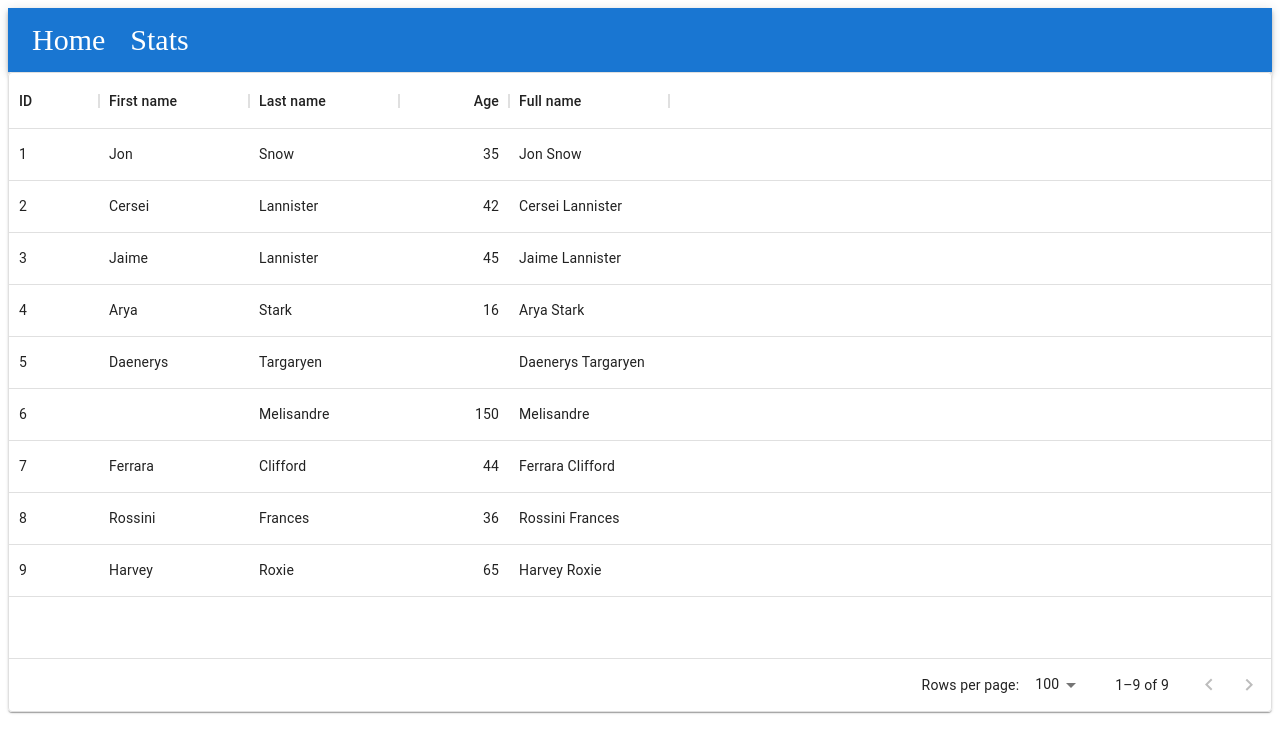
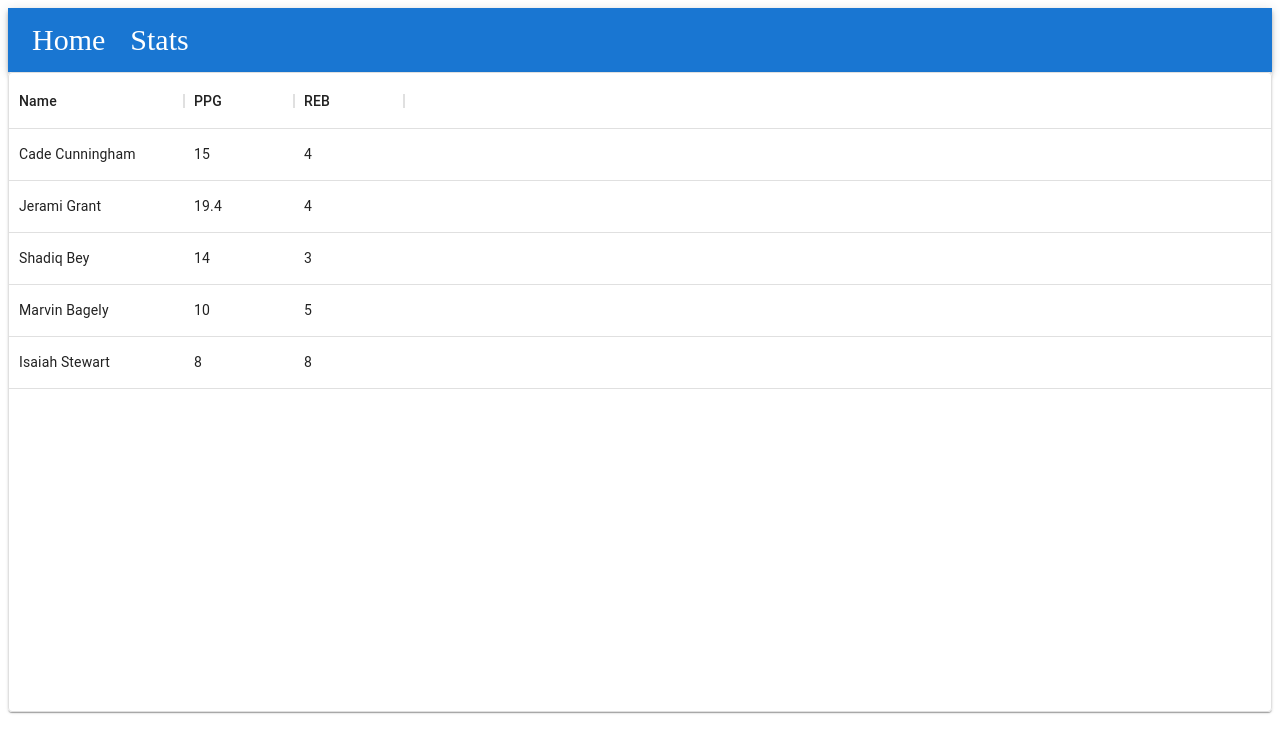
Before and after one commit to bmurf17/pistons-website, a React (Create React App) app: page /stats in a window 1280 px wide. Shown: the top 752 px of the page. Built offline with nearby package versions, Linux system fonts and the light colour scheme.

Commit message:
Start of the grid

```diff
--- a/src/Layout/Navbar.tsx
+++ b/src/Layout/Navbar.tsx
@@ -1,4 +1,3 @@
-import { NoEncryption } from "@mui/icons-material";
 import { AppBar, Box, Toolbar, Link } from "@mui/material";
 
 export function NavBar() {
@@ -6,12 +5,6 @@ export function NavBar() {
     { text: "Home", href: "/", paddingLeft: "0" },
     { text: "Stats", href: "/stats", paddingLeft: "25px" },
   ];
-
-  const orderOfPadding = {
-    aborted: "#D66460",
-    queue: "#6685F0",
-    processing: "#F0E666",
-  };
 
   return (
     <AppBar color="primary" position="static">
--- a/src/StatsDataGrid.tsx
+++ b/src/StatsDataGrid.tsx
@@ -1,55 +1,40 @@
 import { Box, Card } from "@mui/material";
-import { DataGrid, GridColDef, GridValueGetterParams } from "@mui/x-data-grid";
+import { DataGrid, GridColDef } from "@mui/x-data-grid";
 
-const columns: GridColDef[] = [
-  { field: "id", headerName: "ID", width: 90 },
+const basketballColums: GridColDef[] = [
+  { field: "name", headerName: "Name", width: 175 },
   {
-    field: "firstName",
-    headerName: "First name",
-    width: 150,
-    editable: true,
+    field: "ppg",
+    headerName: "PPG",
+    description: "Points Per Game",
+    width: 110,
   },
   {
-    field: "lastName",
-    headerName: "Last name",
-    width: 150,
-    editable: true,
-  },
-  {
-    field: "age",
-    headerName: "Age",
-    type: "number",
+    field: "reb",
+    headerName: "REB",
+    description: "Rebounds Per Game",
     width: 110,
-    editable: true,
-  },
-  {
-    field: "fullName",
-    headerName: "Full name",
-    description: "This column has a value getter and is not sortable.",
-    sortable: false,
-    width: 160,
-    valueGetter: (params: GridValueGetterParams) =>
-      `${params.row.firstName || ""} ${params.row.lastName || ""}`,
   },
 ];
 
-const rows = [
-  { id: 1, lastName: "Snow", firstName: "Jon", age: 35 },
-  { id: 2, lastName: "Lannister", firstName: "Cersei", age: 42 },
-  { id: 3, lastName: "Lannister", firstName: "Jaime", age: 45 },
-  { id: 4, lastName: "Stark", firstName: "Arya", age: 16 },
-  { id: 5, lastName: "Targaryen", firstName: "Daenerys", age: null },
-  { id: 6, lastName: "Melisandre", firstName: null, age: 150 },
-  { id: 7, lastName: "Clifford", firstName: "Ferrara", age: 44 },
-  { id: 8, lastName: "Frances", firstName: "Rossini", age: 36 },
-  { id: 9, lastName: "Roxie", firstName: "Harvey", age: 65 },
+const basketballRows = [
+  { name: "Cade Cunningham", ppg: 15, reb: 4 },
+  { name: "Jerami Grant", ppg: 19.4, reb: 4 },
+  { name: "Shadiq Bey", ppg: 14, reb: 3 },
+  { name: "Marvin Bagely", ppg: 10, reb: 5 },
+  { name: "Isaiah Stewart", ppg: 8, reb: 8 },
 ];
 
 export default function StatsDataGrid() {
   return (
     <Card>
       <Box sx={{ height: "80vh" }}>
-        <DataGrid rows={rows} columns={columns} disableSelectionOnClick />
+        <DataGrid
+          rows={basketballRows}
+          columns={basketballColums}
+          getRowId={(row) => row.name}
+          hideFooter={true}
+        />
       </Box>
     </Card>
   );
```
